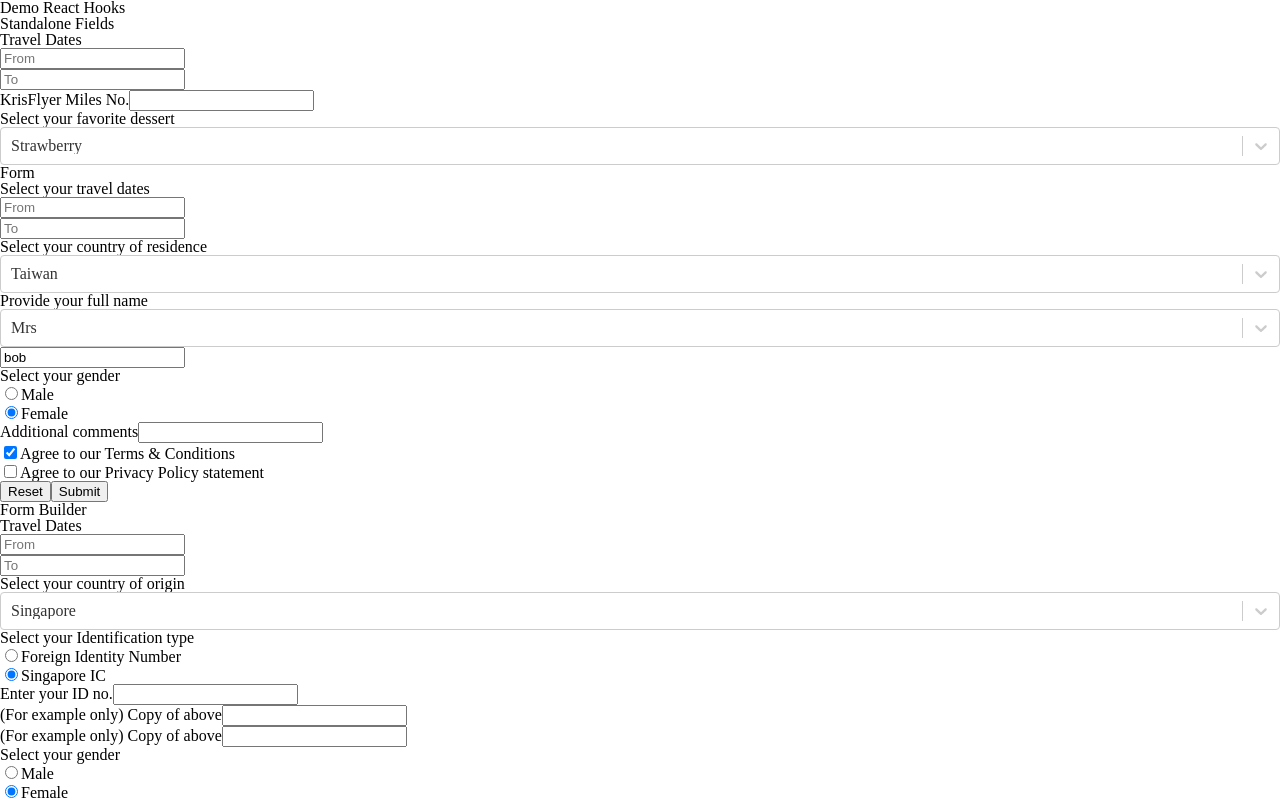
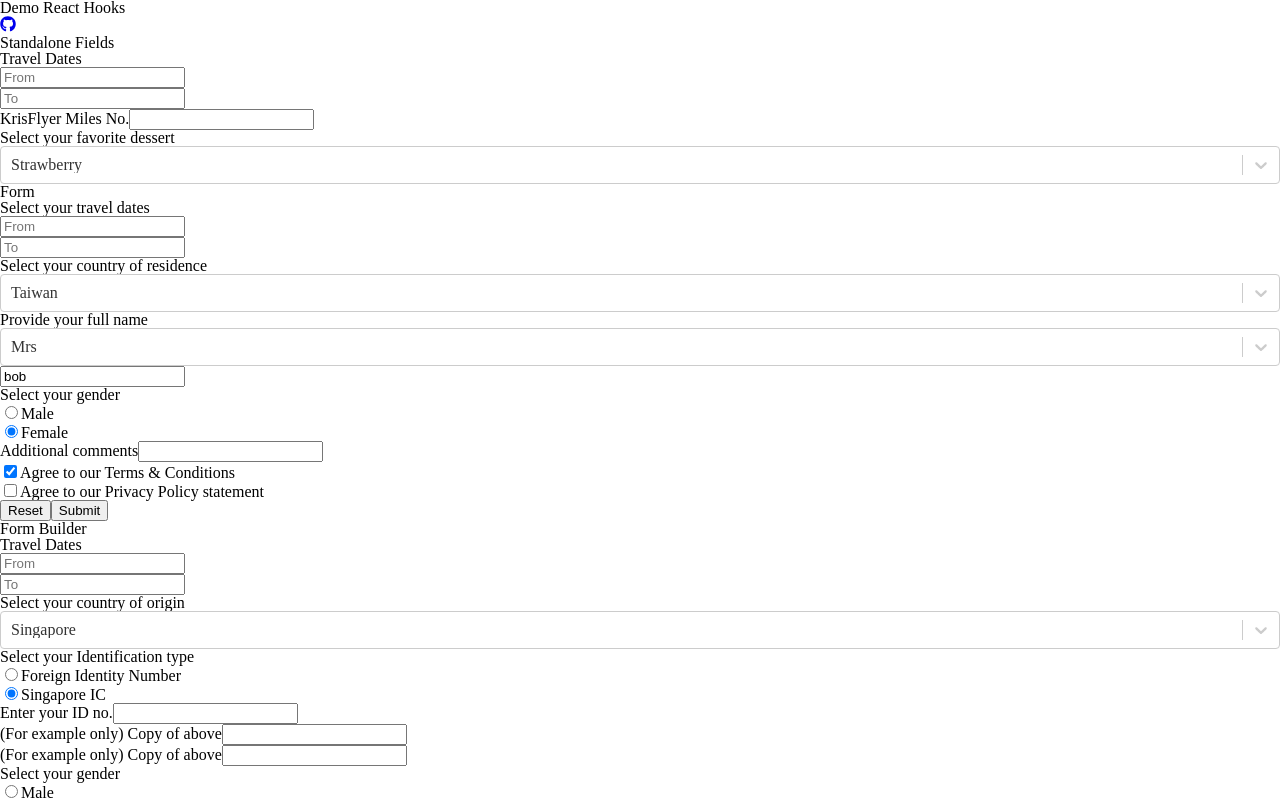
Before and after one commit to geekyme/demo-react-hooks, a Next.js app: page / in a window 1280 px wide. Shown: the top 800 px of the page. Built offline with nearby package versions, Linux system fonts and the light colour scheme.

Commit message:
Add github link

```diff
--- a/components/Demo/Demo.scss
+++ b/components/Demo/Demo.scss
@@ -1,3 +1,15 @@
+.github {
+  border-radius: 50%;
+  position: fixed;
+  top: 20px;
+  right: 20px;
+}
+
+.icon {
+  font-size: 40px;
+  color: white;
+}
+
 .container {
   display: grid;
   grid-template-areas:
--- a/components/Demo/index.jsx
+++ b/components/Demo/index.jsx
@@ -11,6 +11,7 @@ import Button from "components/Button";
 import Form from "components/Form";
 import Layout from "components/Layout";
 import { H2 } from "components/Typography";
+import { FaGithub } from "react-icons/fa";
 import styles from "./Demo.scss";
 
 export default function Demo() {
@@ -23,6 +24,13 @@ export default function Demo() {
   }
   return (
     <Layout>
+      <a
+        href="https://github.com/geekyme/demo-react-hooks"
+        target="_blank"
+        className={styles.github}
+      >
+        <FaGithub className={styles.icon} />
+      </a>
       <div className={styles.container}>
         <div className={styles.standalone}>
           <H2>Standalone Fields</H2>
--- a/package.json
+++ b/package.json
@@ -23,6 +23,7 @@
     "react": "^16.8.4",
     "react-day-picker": "7.3.0",
     "react-dom": "^16.8.4",
+    "react-icons": "3.5.0",
     "react-select": "2.4.2",
     "reset-css": "4.0.1"
   },
```
Also changed, not shown: 1 other file (tests, documents, lock files or other folders).
